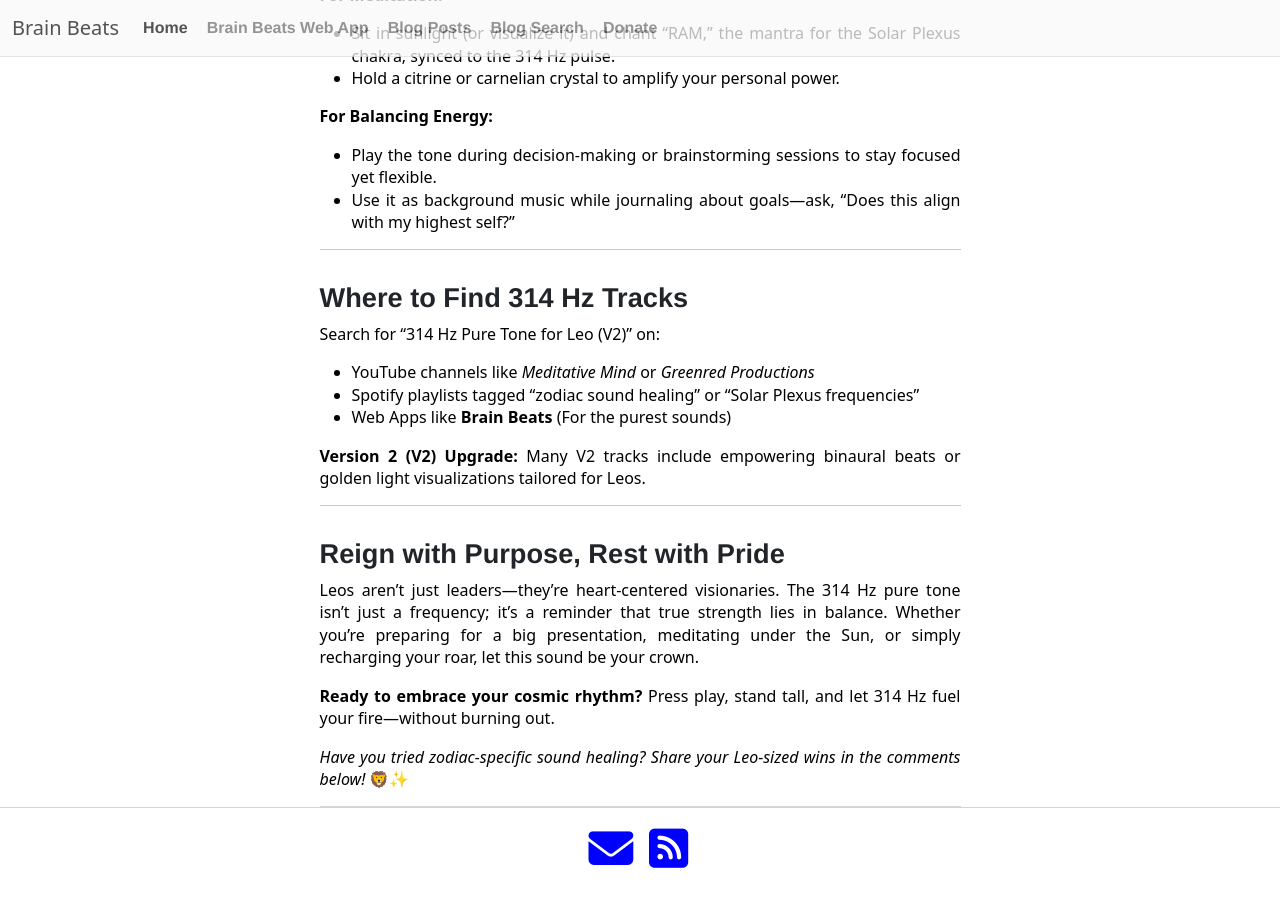
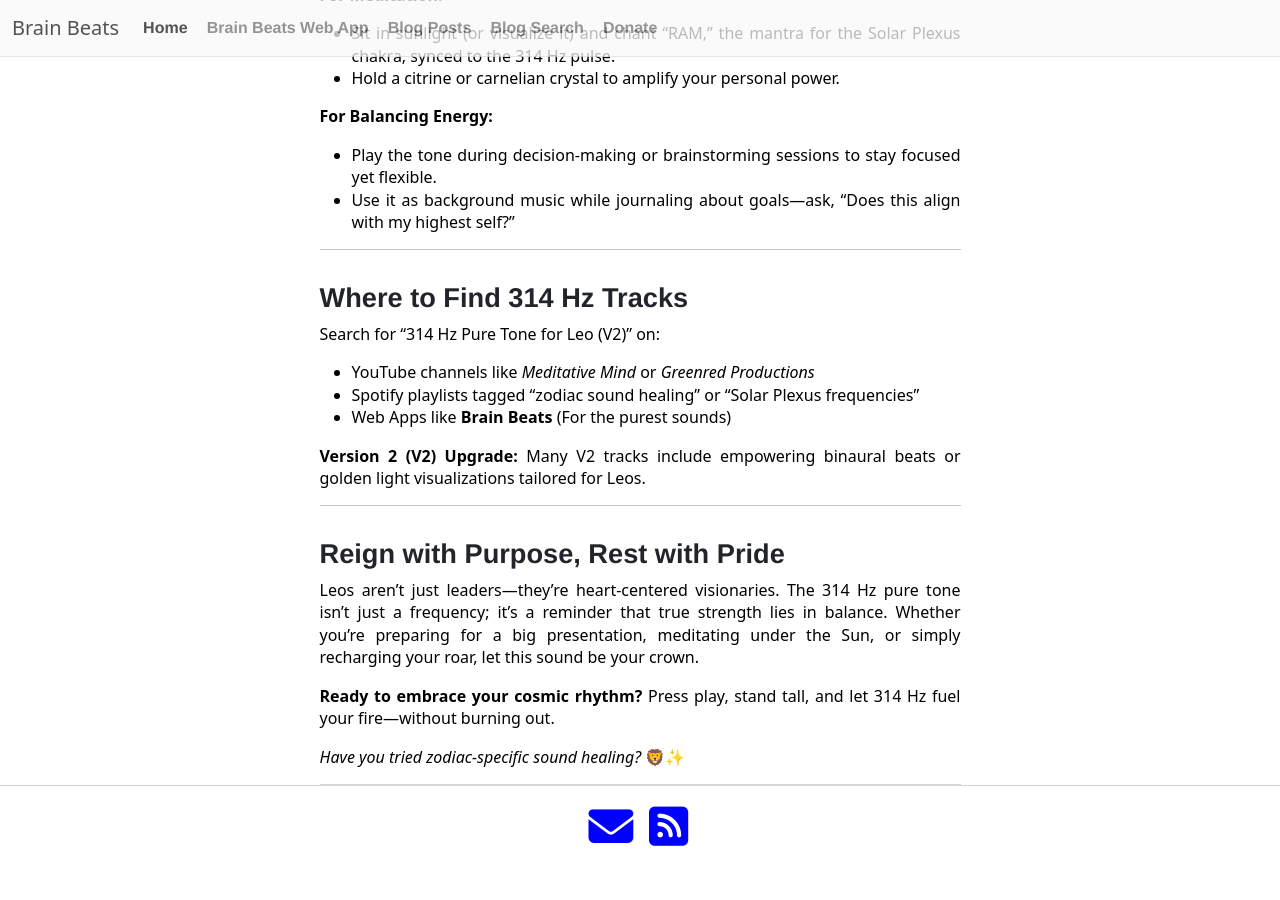
Before and after one commit to Mr-Kumar-Abhishek/brain-beats-blog, a Jekyll site: the page built from _posts/2023-05-06-314-hz-pure-tone-for-leo-zodiac-Ignite-your-Inner-sun-with-sound-healing.md, in a window 1280 px wide and 900 px high, scrolled down 1559 px. Built offline with Jekyll 4.4.1, drawn with Linux system fonts in a browser that asks for light colours; nearby versions of some CDN libraries; after the commit the page ends 2436 px from its top, so only the background shows below that.

Commit message:
update leo blog post

```diff
--- a/_posts/2023-05-06-314-hz-pure-tone-for-leo-zodiac-Ignite-your-Inner-sun-with-sound-healing.md
+++ b/_posts/2023-05-06-314-hz-pure-tone-for-leo-zodiac-Ignite-your-Inner-sun-with-sound-healing.md
@@ -82,4 +82,4 @@ Leos aren’t just leaders—they’re heart-centered visionaries. The 314 Hz pu
 
 **Ready to embrace your cosmic rhythm?** Press play, stand tall, and let 314 Hz fuel your fire—without burning out.
 
-*Have you tried zodiac-specific sound healing? Share your Leo-sized wins in the comments below!* 🦁✨
+*Have you tried zodiac-specific sound healing?* 🦁✨
```
